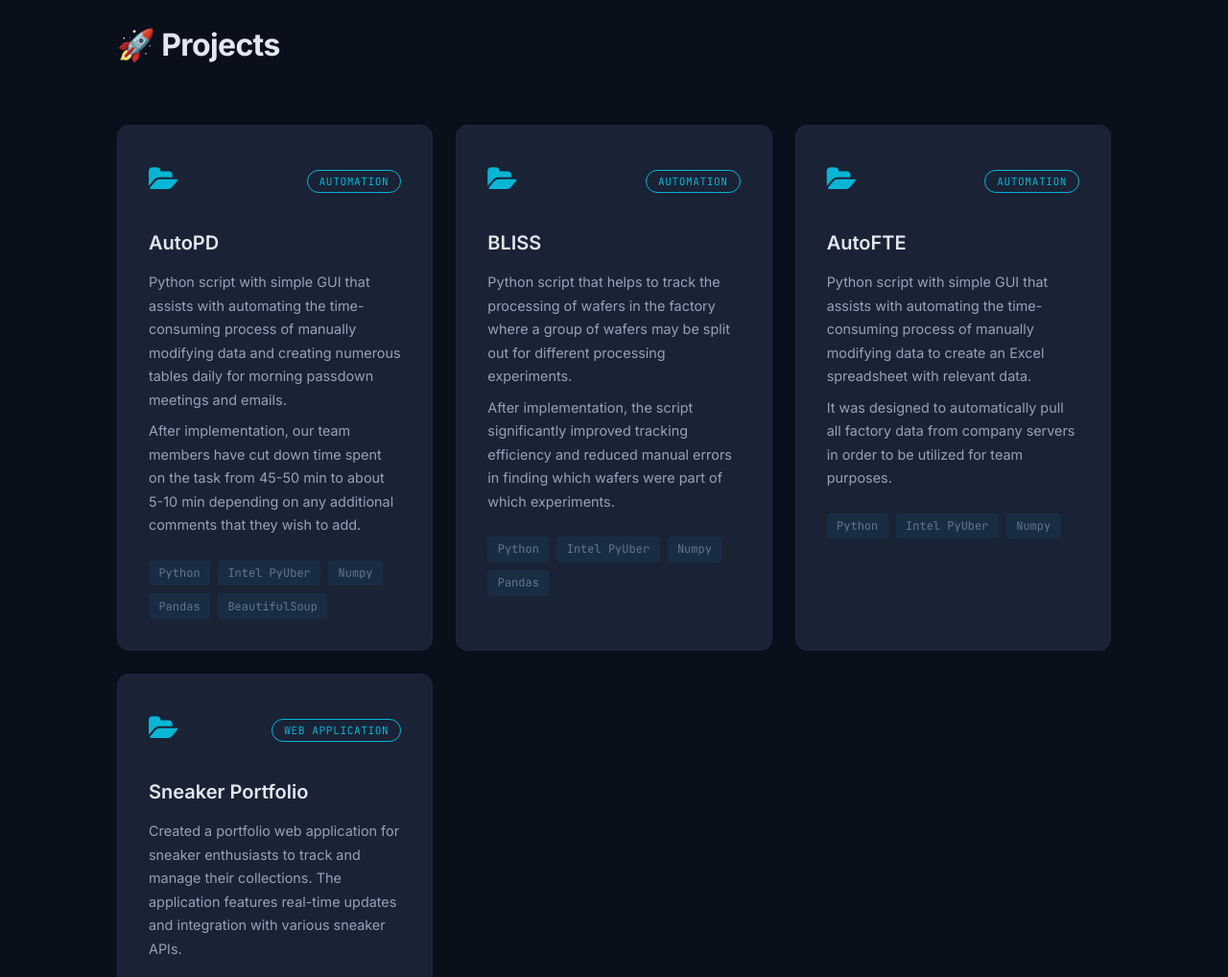
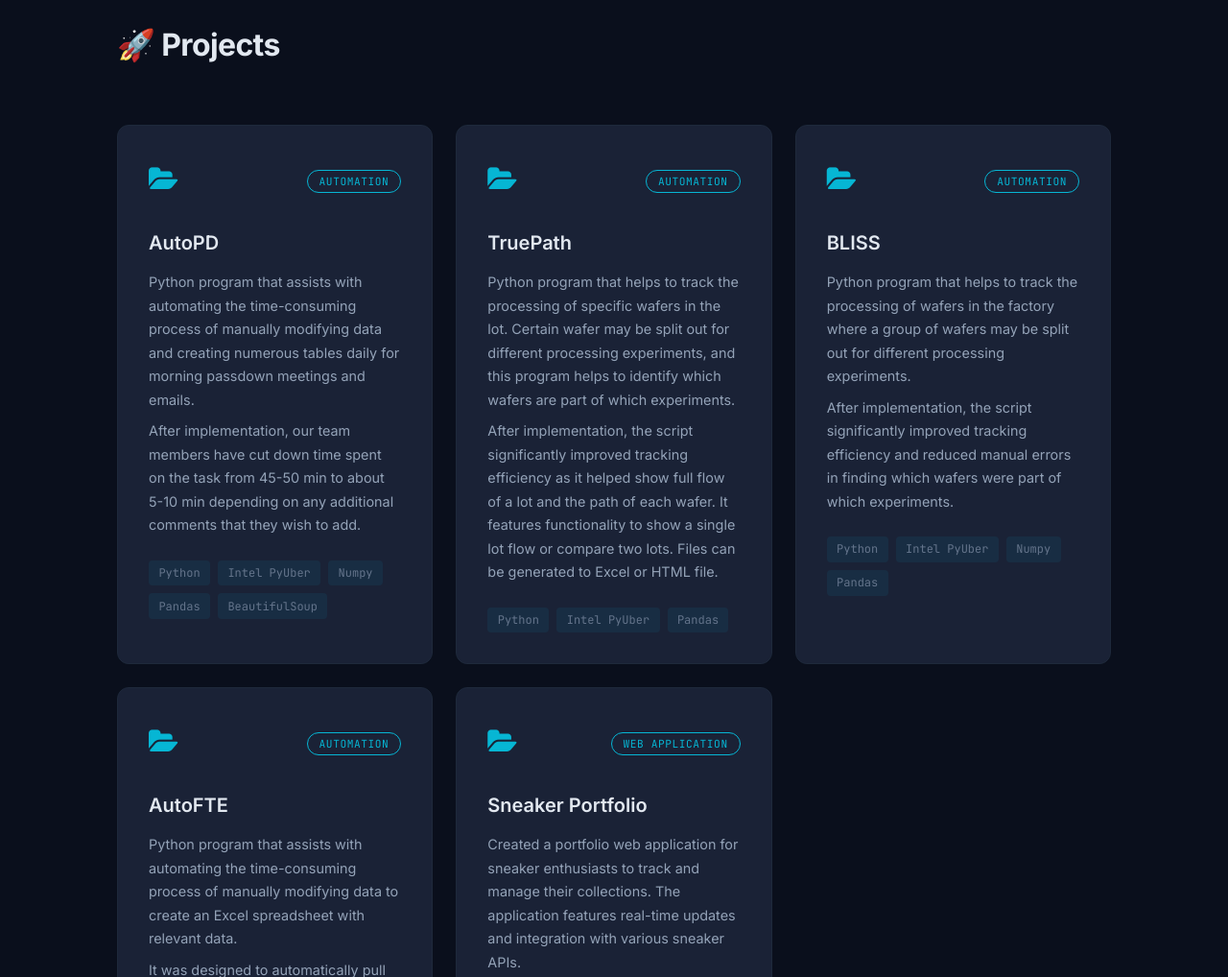
Before and after one commit to qu-leon/qu-leon.github.io, a plain HTML site: page index.html in a window 1280 px wide. Shown: the part 840-1858 px from the top of the page at 96% size. Drawn offline with nearby package versions, Linux system fonts and the light colour scheme.

Commit message:
Add truepath project

```diff
--- a/index.html
+++ b/index.html
@@ -102,7 +102,7 @@
             </div>
           </div>
           <h3 class="project-title">AutoPD</h3>
-          <p class="project-desc">Python script with simple GUI that assists with automating the time-consuming process of manually modifying data and creating numerous tables daily for morning passdown meetings and emails.</p>
+          <p class="project-desc">Python program that assists with automating the time-consuming process of manually modifying data and creating numerous tables daily for morning passdown meetings and emails.</p>
           <p class="project-desc">After implementation, our team members have cut down time spent on the task from 45-50 min to about 5-10 min depending on any additional comments that they wish to add.</p>
           <ul class="project-tech">
             <li>Python</li>
@@ -110,6 +110,24 @@
             <li>Numpy</li>
             <li>Pandas</li>
             <li>BeautifulSoup</li>
+          </ul>
+        </div>
+
+        <!-- TruePath -->
+        <div class="project-card reveal" data-project="truepath">
+          <div class="project-card-header">
+            <div class="project-icon"><i class="fa fa-folder-open"></i></div>
+            <div class="project-links">
+              <span class="project-tag">Automation</span>
+            </div>
+          </div>
+          <h3 class="project-title">TruePath</h3>
+          <p class="project-desc">Python program that helps to track the processing of specific wafers in the lot. Certain wafer may be split out for different processing experiments, and this program helps to identify which wafers are part of which experiments.</p>
+          <p class="project-desc">After implementation, the script significantly improved tracking efficiency as it helped show full flow of a lot and the path of each wafer. It features functionality to show a single lot flow or compare two lots. Files can be generated to Excel or HTML file.</p>
+          <ul class="project-tech">
+            <li>Python</li>
+            <li>Intel PyUber</li>
+            <li>Pandas</li>
           </ul>
         </div>
 
@@ -122,7 +140,7 @@
             </div>
           </div>
           <h3 class="project-title">BLISS</h3>
-          <p class="project-desc">Python script that helps to track the processing of wafers in the factory where a group of wafers may be split out for different processing experiments.</p>
+          <p class="project-desc">Python program that helps to track the processing of wafers in the factory where a group of wafers may be split out for different processing experiments.</p>
           <p class="project-desc">After implementation, the script significantly improved tracking efficiency and reduced manual errors in finding which wafers were part of which experiments.</p>
           <ul class="project-tech">
             <li>Python</li>
@@ -141,7 +159,7 @@
             </div>
           </div>
           <h3 class="project-title">AutoFTE</h3>
-          <p class="project-desc">Python script with simple GUI that assists with automating the time-consuming process of manually modifying data to create an Excel spreadsheet with relevant data.</p>
+          <p class="project-desc">Python program that assists with automating the time-consuming process of manually modifying data to create an Excel spreadsheet with relevant data.</p>
           <p class="project-desc">It was designed to automatically pull all factory data from company servers in order to be utilized for team purposes.</p>
           <ul class="project-tech">
             <li>Python</li>
```
